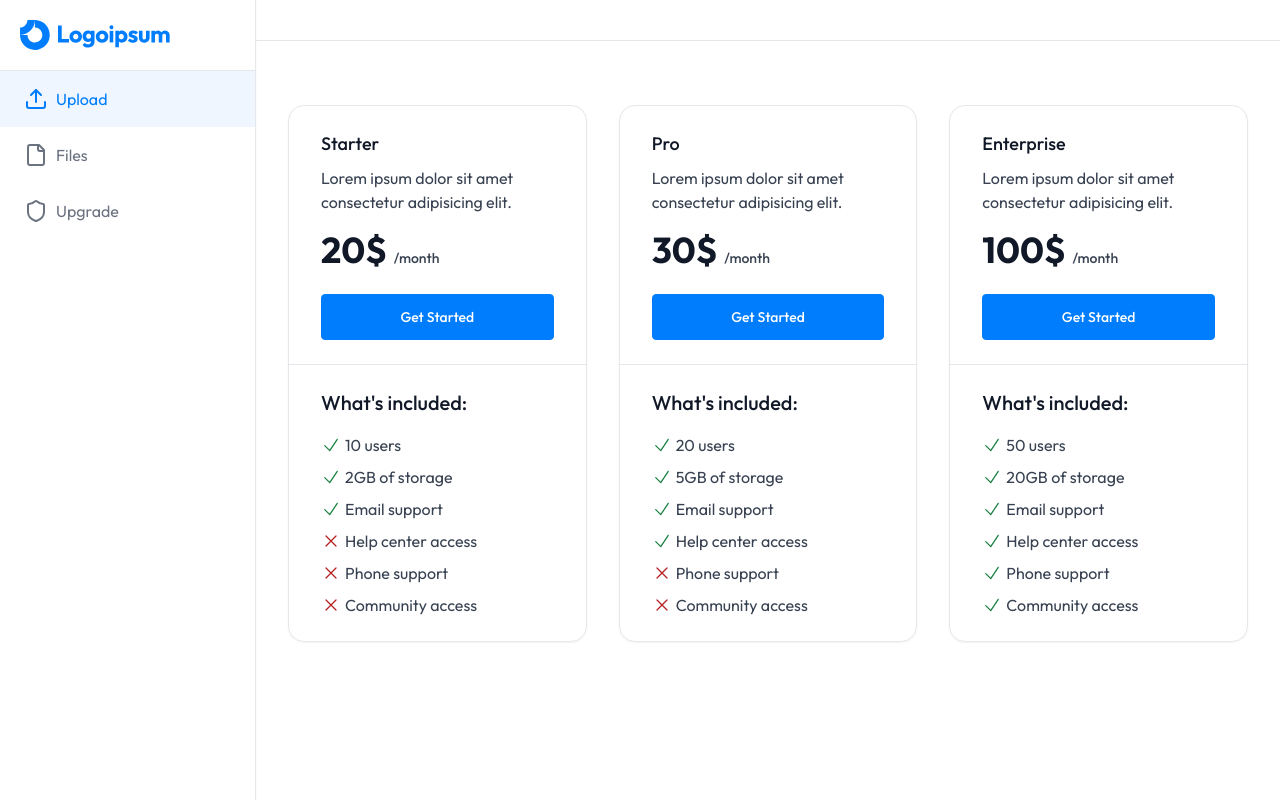
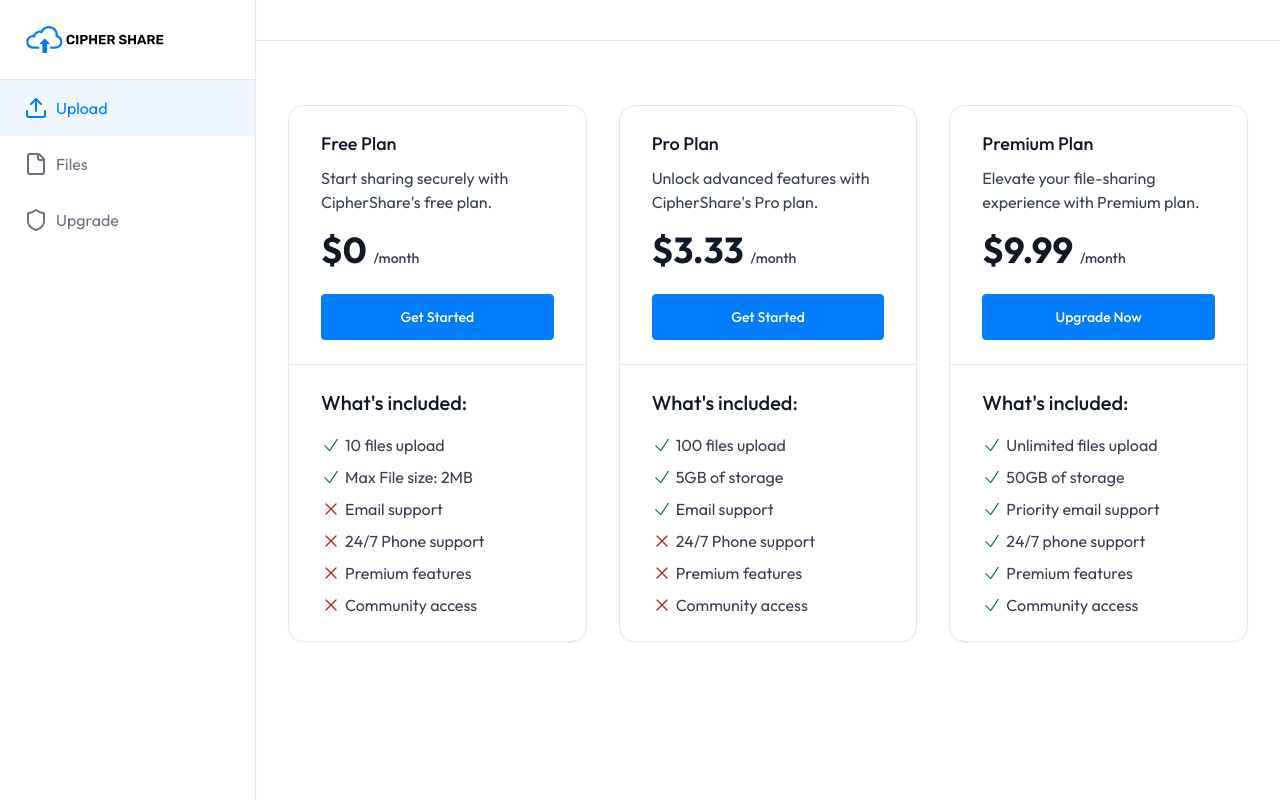
Before and after one commit to HarshPrajapati2003/CipherShare, a Next.js app: page /upgrade in a window 1280 px wide. Built offline with nearby package versions, Linux system fonts and the light colour scheme.

Commit message:
Add Drag and Drop Feature

```diff
--- a/app/(dashboard)/(roues)/layout.js
+++ b/app/(dashboard)/(roues)/layout.js
@@ -4,9 +4,7 @@ import SideNav from '../_components/SideNav';
 import TopHeader from '../_components/TopHeader';
 
 function layout({ children }) {
-  const onClose = () => {
-    console.log("This is large Device")
-  }
+  const onClose = () => {}
   return (
     <div>
       <div className="h-full md:w-64 flex-col fixed inset-y-0 z-50 md:flex hidden">
--- a/app/(dashboard)/(roues)/upgrade/page.js
+++ b/app/(dashboard)/(roues)/upgrade/page.js
@@ -1,24 +1,168 @@
-import React from 'react'
+import React from "react";
 
 function Upgrade() {
   return (
     <div className="max-w-screen-xl px-4 py-8 sm:px-6 sm:py-12 lg:px-8 lg:py-16">
       <div className="grid grid-cols-1 gap-4 sm:grid-cols-2 sm:items-stretch md:grid-cols-3 md:gap-8">
+        {/* Free Plan */}
         <div className="divide-y divide-gray-200 rounded-2xl border border-gray-200 shadow-sm">
           <div className="p-6 sm:px-8">
             <h2 className="text-lg font-medium text-gray-900">
-              Starter
+              Free Plan
               <span className="sr-only">Plan</span>
             </h2>
 
             <p className="mt-2 text-gray-700">
-              Lorem ipsum dolor sit amet consectetur adipisicing elit.
+              Start sharing securely with CipherShare's free plan.
             </p>
 
             <p className="mt-2 sm:mt-4">
               <strong className="text-3xl font-bold text-gray-900 sm:text-4xl">
                 {" "}
-                20${" "}
+                $0{" "}
+              </strong>
+
+              <span className="text-sm font-medium text-gray-700">/month</span>
+            </p>
+
+            <a
+              className="mt-4 block rounded border border-primary bg-primary px-12 py-3 text-center text-sm font-medium text-white hover:bg-transparent hover:text-green-600 focus:outline-none focus:ring active:text-primary sm:mt-6"
+              href="/get-started"
+            >
+              Get Started
+            </a>
+          </div>
+
+          <div className="p-6 sm:px-8">
+            <p className="text-lg font-medium text-gray-900 sm:text-xl">
+              What's included:
+            </p>
+
+            <ul className="mt-2 space-y-2 sm:mt-4">
+              <li className="flex items-center gap-1">
+                <svg
+                  xmlns="http://www.w3.org/2000/svg"
+                  fill="none"
+                  viewBox="0 0 24 24"
+                  strokeWidth="1.5"
+                  stroke="currentColor"
+                  className="h-5 w-5 text-green-700"
+                >
+                  <path
+                    strokeLinecap="round"
+                    strokeLinejoin="round"
+                    d="M4.5 12.75l6 6 9-13.5"
+                  />
+                </svg>
+                <span className="text-gray-700"> 10 files upload </span>
+              </li>
+
+              <li className="flex items-center gap-1">
+                <svg
+                  xmlns="http://www.w3.org/2000/svg"
+                  fill="none"
+                  viewBox="0 0 24 24"
+                  strokeWidth="1.5"
+                  stroke="currentColor"
+                  className="h-5 w-5 text-green-700"
+                >
+                  <path
+                    strokeLinecap="round"
+                    strokeLinejoin="round"
+                    d="M4.5 12.75l6 6 9-13.5"
+                  />
+                </svg>
+                <span className="text-gray-700"> Max File size: 2MB</span>
+              </li>
+
+              <li className="flex items-center gap-1">
+                <svg
+                  xmlns="http://www.w3.org/2000/svg"
+                  fill="none"
+                  viewBox="0 0 24 24"
+                  strokeWidth="1.5"
+                  stroke="currentColor"
+                  className="h-5 w-5 text-red-700"
+                >
+                  <path
+                    strokeLinecap="round"
+                    strokeLinejoin="round"
+                    d="M6 18L18 6M6 6l12 12"
+                  />
+                </svg>
+                <span className="text-gray-700"> Email support </span>
+              </li>
+              <li className="flex items-center gap-1">
+                <svg
+                  xmlns="http://www.w3.org/2000/svg"
+                  fill="none"
+                  viewBox="0 0 24 24"
+                  strokeWidth="1.5"
+                  stroke="currentColor"
+                  className="h-5 w-5 text-red-700"
+                >
+                  <path
+                    strokeLinecap="round"
+                    strokeLinejoin="round"
+                    d="M6 18L18 6M6 6l12 12"
+                  />
+                </svg>
+                <span className="text-gray-700">24/7 Phone support </span>
+              </li>
+              <li className="flex items-center gap-1">
+                <svg
+                  xmlns="http://www.w3.org/2000/svg"
+                  fill="none"
+                  viewBox="0 0 24 24"
+                  strokeWidth="1.5"
+                  stroke="currentColor"
+                  className="h-5 w-5 text-red-700"
+                >
+                  <path
+                    strokeLinecap="round"
+                    strokeLinejoin="round"
+                    d="M6 18L18 6M6 6l12 12"
+                  />
+                </svg>
+                <span className="text-gray-700"> Premium features </span>
+              </li>
+              <li className="flex items-center gap-1">
+                <svg
+                  xmlns="http://www.w3.org/2000/svg"
+                  fill="none"
+                  viewBox="0 0 24 24"
+                  strokeWidth="1.5"
+                  stroke="currentColor"
+                  className="h-5 w-5 text-red-700"
+                >
+                  <path
+                    strokeLinecap="round"
+                    strokeLinejoin="round"
+                    d="M6 18L18 6M6 6l12 12"
+                  />
+                </svg>
+                <span className="text-gray-700"> Community access </span>
+              </li>
+            </ul>
+          </div>
+        </div>
+
+        {/* Pro Plan */}
+        <div className="divide-y divide-gray-200 rounded-2xl border border-gray-200 shadow-sm">
+          <div className="p-6 sm:px-8">
+            <h2 className="text-lg font-medium text-gray-900">
+              Pro Plan
+              <span className="sr-only">Plan</span>
+            </h2>
+
+            <p className="mt-2 text-gray-700">
+              Unlock advanced features with CipherShare's Pro plan.
+            </p>
+
+            <p className="mt-2 sm:mt-4">
+              <strong className="text-3xl font-bold text-gray-900 sm:text-4xl">
+                {" "}
+                $3.33{" "}
               </strong>
 
               <span className="text-sm font-medium text-gray-700">/month</span>
@@ -53,8 +197,7 @@ function Upgrade() {
                     d="M4.5 12.75l6 6 9-13.5"
                   />
                 </svg>
-
-                <span className="text-gray-700"> 10 users </span>
+                <span className="text-gray-700">100 files upload</span>
               </li>
 
               <li className="flex items-center gap-1">
@@ -72,8 +215,7 @@ function Upgrade() {
                     d="M4.5 12.75l6 6 9-13.5"
                   />
                 </svg>
-
-                <span className="text-gray-700"> 2GB of storage </span>
+                <span className="text-gray-700"> 5GB of storage </span>
               </li>
 
               <li className="flex items-center gap-1">
@@ -91,7 +233,6 @@ function Upgrade() {
                     d="M4.5 12.75l6 6 9-13.5"
                   />
                 </svg>
-
                 <span className="text-gray-700"> Email support </span>
               </li>
 
@@ -110,10 +251,8 @@ function Upgrade() {
                     d="M6 18L18 6M6 6l12 12"
                   />
                 </svg>
-
-                <span className="text-gray-700"> Help center access </span>
+                <span className="text-gray-700">24/7 Phone support </span>
               </li>
-
               <li className="flex items-center gap-1">
                 <svg
                   xmlns="http://www.w3.org/2000/svg"
@@ -129,10 +268,8 @@ function Upgrade() {
                     d="M6 18L18 6M6 6l12 12"
                   />
                 </svg>
-
-                <span className="text-gray-700"> Phone support </span>
+                <span className="text-gray-700"> Premium features </span>
               </li>
-
               <li className="flex items-center gap-1">
                 <svg
                   xmlns="http://www.w3.org/2000/svg"
@@ -148,28 +285,28 @@ function Upgrade() {
                     d="M6 18L18 6M6 6l12 12"
                   />
                 </svg>
-
                 <span className="text-gray-700"> Community access </span>
               </li>
             </ul>
           </div>
         </div>
 
+        {/* Premium Plan */}
         <div className="divide-y divide-gray-200 rounded-2xl border border-gray-200 shadow-sm">
           <div className="p-6 sm:px-8">
             <h2 className="text-lg font-medium text-gray-900">
-              Pro
+              Premium Plan
               <span className="sr-only">Plan</span>
             </h2>
 
             <p className="mt-2 text-gray-700">
-              Lorem ipsum dolor sit amet consectetur adipisicing elit.
+              Elevate your file-sharing experience with Premium plan.
             </p>
 
             <p className="mt-2 sm:mt-4">
               <strong className="text-3xl font-bold text-gray-900 sm:text-4xl">
                 {" "}
-                30${" "}
+                $9.99{" "}
               </strong>
 
               <span className="text-sm font-medium text-gray-700">/month</span>
@@ -177,9 +314,9 @@ function Upgrade() {
 
             <a
               className="mt-4 block rounded border border-primary bg-primary px-12 py-3 text-center text-sm font-medium text-white hover:bg-transparent hover:text-green-600 focus:outline-none focus:ring active:text-primary sm:mt-6"
-              href="#"
+              href="/upgrade"
             >
-              Get Started
+              Upgrade Now
             </a>
           </div>
 
@@ -204,8 +341,61 @@ function Upgrade() {
                     d="M4.5 12.75l6 6 9-13.5"
                   />
                 </svg>
+                <span className="text-gray-700"> Unlimited files upload </span>
+              </li>
 
-                <span className="text-gray-700"> 20 users </span>
+              <li className="flex items-center gap-1">
+                <svg
+                  xmlns="http://www.w3.org/2000/svg"
+                  fill="none"
+                  viewBox="0 0 24 24"
+                  strokeWidth="1.5"
+                  stroke="currentColor"
+                  className="h-5 w-5 text-green-700"
+                >
+                  <path
+                    strokeLinecap="round"
+                    strokeLinejoin="round"
+                    d="M4.5 12.75l6 6 9-13.5"
+                  />
+                </svg>
+                <span className="text-gray-700"> 50GB of storage </span>
+              </li>
+
+              <li className="flex items-center gap-1">
+                <svg
+                  xmlns="http://www.w3.org/2000/svg"
+                  fill="none"
+                  viewBox="0 0 24 24"
+                  strokeWidth="1.5"
+                  stroke="currentColor"
+                  className="h-5 w-5 text-green-700"
+                >
+                  <path
+                    strokeLinecap="round"
+                    strokeLinejoin="round"
+                    d="M4.5 12.75l6 6 9-13.5"
+                  />
+                </svg>
+                <span className="text-gray-700"> Priority email support </span>
+              </li>
+              <li className="flex items-center gap-1">
+                <svg
+                  xmlns="http://www.w3.org/2000/svg"
+                  fill="none"
+                  viewBox="0 0 24 24"
+                  strokeWidth="1.5"
+                  stroke="currentColor"
+                  className="h-5 w-5 text-green-700"
+                >
+                  <path
+                    strokeLinecap="round"
+                    strokeLinejoin="round"
+                    d="M4.5 12.75l6 6 9-13.5"
+                  />
+                </svg>
+
+                <span className="text-gray-700"> 24/7 phone support </span>
               </li>
 
               <li className="flex items-center gap-1">
@@ -224,9 +414,8 @@ function Upgrade() {
                   />
                 </svg>
 
-                <span className="text-gray-700"> 5GB of storage </span>
+                <span className="text-gray-700"> Premium features </span>
               </li>
-
               <li className="flex items-center gap-1">
                 <svg
                   xmlns="http://www.w3.org/2000/svg"
@@ -242,215 +431,6 @@ function Upgrade() {
                     d="M4.5 12.75l6 6 9-13.5"
                   />
                 </svg>
-
-                <span className="text-gray-700"> Email support </span>
-              </li>
-
-              <li className="flex items-center gap-1">
-                <svg
-                  xmlns="http://www.w3.org/2000/svg"
-                  fill="none"
-                  viewBox="0 0 24 24"
-                  strokeWidth="1.5"
-                  stroke="currentColor"
-                  className="h-5 w-5 text-green-700"
-                >
-                  <path
-                    strokeLinecap="round"
-                    strokeLinejoin="round"
-                    d="M4.5 12.75l6 6 9-13.5"
-                  />
-                </svg>
-
-                <span className="text-gray-700"> Help center access </span>
-              </li>
-
-              <li className="flex items-center gap-1">
-                <svg
-                  xmlns="http://www.w3.org/2000/svg"
-                  fill="none"
-                  viewBox="0 0 24 24"
-                  strokeWidth="1.5"
-                  stroke="currentColor"
-                  className="h-5 w-5 text-red-700"
-                >
-                  <path
-                    strokeLinecap="round"
-                    strokeLinejoin="round"
-                    d="M6 18L18 6M6 6l12 12"
-                  />
-                </svg>
-
-                <span className="text-gray-700"> Phone support </span>
-              </li>
-
-              <li className="flex items-center gap-1">
-                <svg
-                  xmlns="http://www.w3.org/2000/svg"
-                  fill="none"
-                  viewBox="0 0 24 24"
-                  strokeWidth="1.5"
-                  stroke="currentColor"
-                  className="h-5 w-5 text-red-700"
-                >
-                  <path
-                    strokeLinecap="round"
-                    strokeLinejoin="round"
-                    d="M6 18L18 6M6 6l12 12"
-                  />
-                </svg>
-
-                <span className="text-gray-700"> Community access </span>
-              </li>
-            </ul>
-          </div>
-        </div>
-
-        <div className="divide-y divide-gray-200 rounded-2xl border border-gray-200 shadow-sm">
-          <div className="p-6 sm:px-8">
-            <h2 className="text-lg font-medium text-gray-900">
-              Enterprise
-              <span className="sr-only">Plan</span>
-            </h2>
-
-            <p className="mt-2 text-gray-700">
-              Lorem ipsum dolor sit amet consectetur adipisicing elit.
-            </p>
-
-            <p className="mt-2 sm:mt-4">
-              <strong trong className="text-3xl font-bold text-gray-900 sm:text-4xl">
-                {" "}
-                100${" "}
-              </strong>
-
-              <span className="text-sm font-medium text-gray-700">/month</span>
-            </p>
-
-            <a
-              className="mt-4 block rounded border border-primary bg-primary px-12 py-3 text-center text-sm font-medium text-white hover:bg-transparent hover:text-green-600 focus:outline-none focus:ring active:text-primary sm:mt-6"
-              href="#"
-            >
-              Get Started
-            </a>
-          </div>
-
-          <div className="p-6 sm:px-8">
-            <p className="text-lg font-medium text-gray-900 sm:text-xl">
-              What's included:
-            </p>
-
-            <ul className="mt-2 space-y-2 sm:mt-4">
-              <li className="flex items-center gap-1">
-                <svg
-                  xmlns="http://www.w3.org/2000/svg"
-                  fill="none"
-                  viewBox="0 0 24 24"
-                  strokeWidth="1.5"
-                  stroke="currentColor"
-                  className="h-5 w-5 text-green-700"
-                >
-                  <path
-                    strokeLinecap="round"
-                    strokeLinejoin="round"
-                    d="M4.5 12.75l6 6 9-13.5"
-                  />
-                </svg>
-
-                <span className="text-gray-700"> 50 users </span>
-              </li>
-
-              <li className="flex items-center gap-1">
-                <svg
-                  xmlns="http://www.w3.org/2000/svg"
-                  fill="none"
-                  viewBox="0 0 24 24"
-                  strokeWidth="1.5"
-                  stroke="currentColor"
-                  className="h-5 w-5 text-green-700"
-                >
-                  <path
-                    strokeLinecap="round"
-                    strokeLinejoin="round"
-                    d="M4.5 12.75l6 6 9-13.5"
-                  />
-                </svg>
-
-                <span className="text-gray-700"> 20GB of storage </span>
-              </li>
-
-              <li className="flex items-center gap-1">
-                <svg
-                  xmlns="http://www.w3.org/2000/svg"
-                  fill="none"
-                  viewBox="0 0 24 24"
-                  strokeWidth="1.5"
-                  stroke="currentColor"
-                  className="h-5 w-5 text-green-700"
-                >
-                  <path
-                    strokeLinecap="round"
-                    strokeLinejoin="round"
-                    d="M4.5 12.75l6 6 9-13.5"
-                  />
-                </svg>
-
-                <span className="text-gray-700"> Email support </span>
-              </li>
-
-              <li className="flex items-center gap-1">
-                <svg
-                  xmlns="http://www.w3.org/2000/svg"
-                  fill="none"
-                  viewBox="0 0 24 24"
-                  strokeWidth="1.5"
-                  stroke="currentColor"
-                  className="h-5 w-5 text-green-700"
-                >
-                  <path
-                    strokeLinecap="round"
-                    strokeLinejoin="round"
-                    d="M4.5 12.75l6 6 9-13.5"
-                  />
-                </svg>
-
-                <span className="text-gray-700"> Help center access </span>
-              </li>
-
-              <li className="flex items-center gap-1">
-                <svg
-                  xmlns="http://www.w3.org/2000/svg"
-                  fill="none"
-                  viewBox="0 0 24 24"
-                  strokeWidth="1.5"
-                  stroke="currentColor"
-                  className="h-5 w-5 text-green-700"
-                >
-                  <path
-                    strokeLinecap="round"
-                    strokeLinejoin="round"
-                    d="M4.5 12.75l6 6 9-13.5"
-                  />
-                </svg>
-
-                <span className="text-gray-700"> Phone support </span>
-              </li>
-
-              <li className="flex items-center gap-1">
-                <svg
-                  xmlns="http://www.w3.org/2000/svg"
-                  fill="none"
-                  viewBox="0 0 24 24"
-                  strokeWidth="1.5"
-                  stroke="currentColor"
-                  className="h-5 w-5 text-green-700"
-                >
-                  <path
-                    strokeLinecap="round"
-                    strokeLinejoin="round"
-                    d="M4.5 12.75l6 6 9-13.5"
-                  />
-                </svg>
-
                 <span className="text-gray-700"> Community access </span>
               </li>
             </ul>
@@ -461,4 +441,4 @@ function Upgrade() {
   );
 }
 
-export default Upgrade
+export default Upgrade;
--- a/app/_components/Hero.js
+++ b/app/_components/Hero.js
@@ -11,13 +11,13 @@ function Hero() {
             <span className="text-primary">Share</span> your files in one place
           </h1>
 
-          <p className="mt-4 sm:text-xl/relaxed text-gray-500">
+          <p className="mt-6 sm:text-xl/relaxed text-gray-500">
             {Constant.desc}
           </p>
 
           <div className="mt-8 flex flex-wrap justify-center gap-4">
             <a
-              className="block w-full rounded bg-primary px-12 py-3 text-sm font-medium text-white shadow hover:bg-blue-700 focus:outline-none focus:ring active:bg-red-500 sm:w-auto"
+              className="block w-full rounded bg-primary px-12 py-3 text-sm font-medium text-white shadow hover:bg-blue-700 focus:outline-none focus:ring sm:w-auto"
               href="/upload"
             >
               Get Started
```
Also changed, not shown: app/(dashboard)/(roues)/upload/_components/UploadForm.js (+39 -16 lines), app/_components/Header.js (+6 -2 lines), public/logo.svg.
